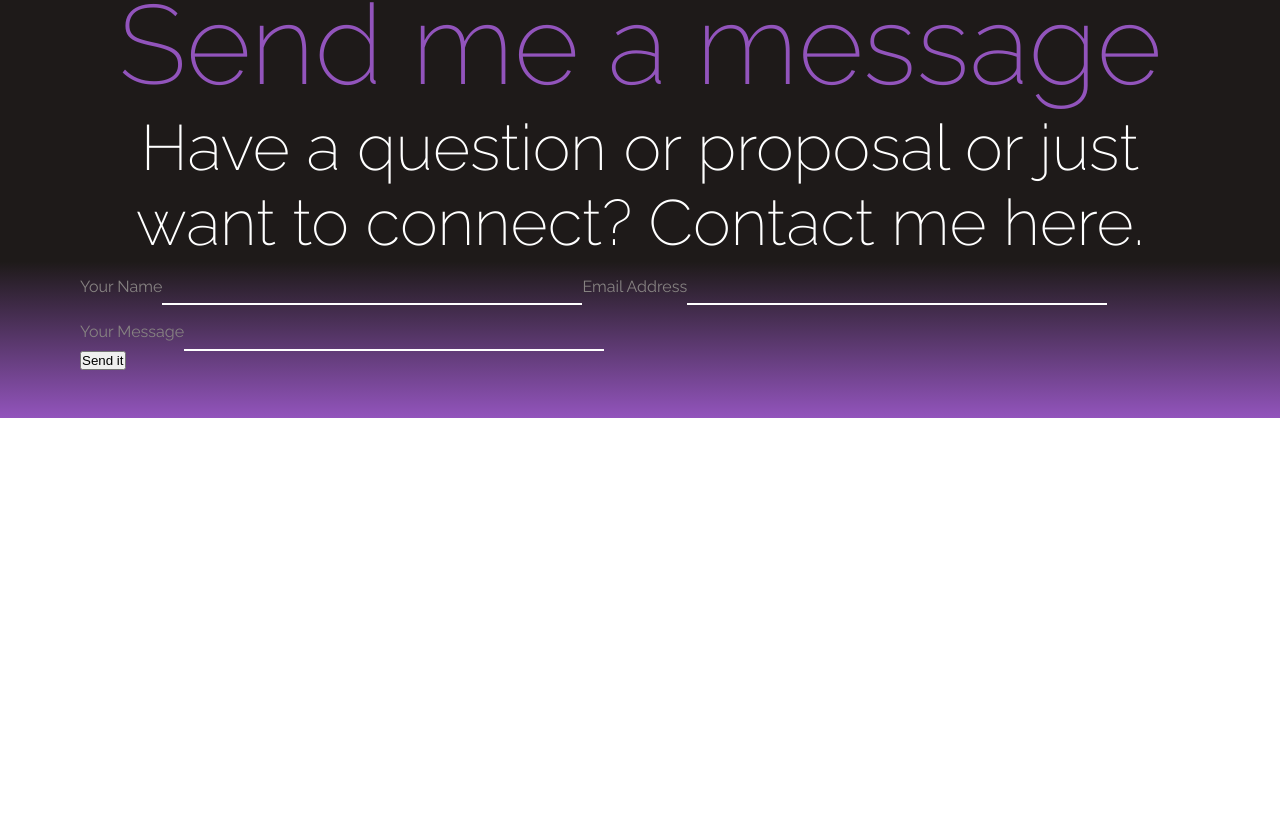
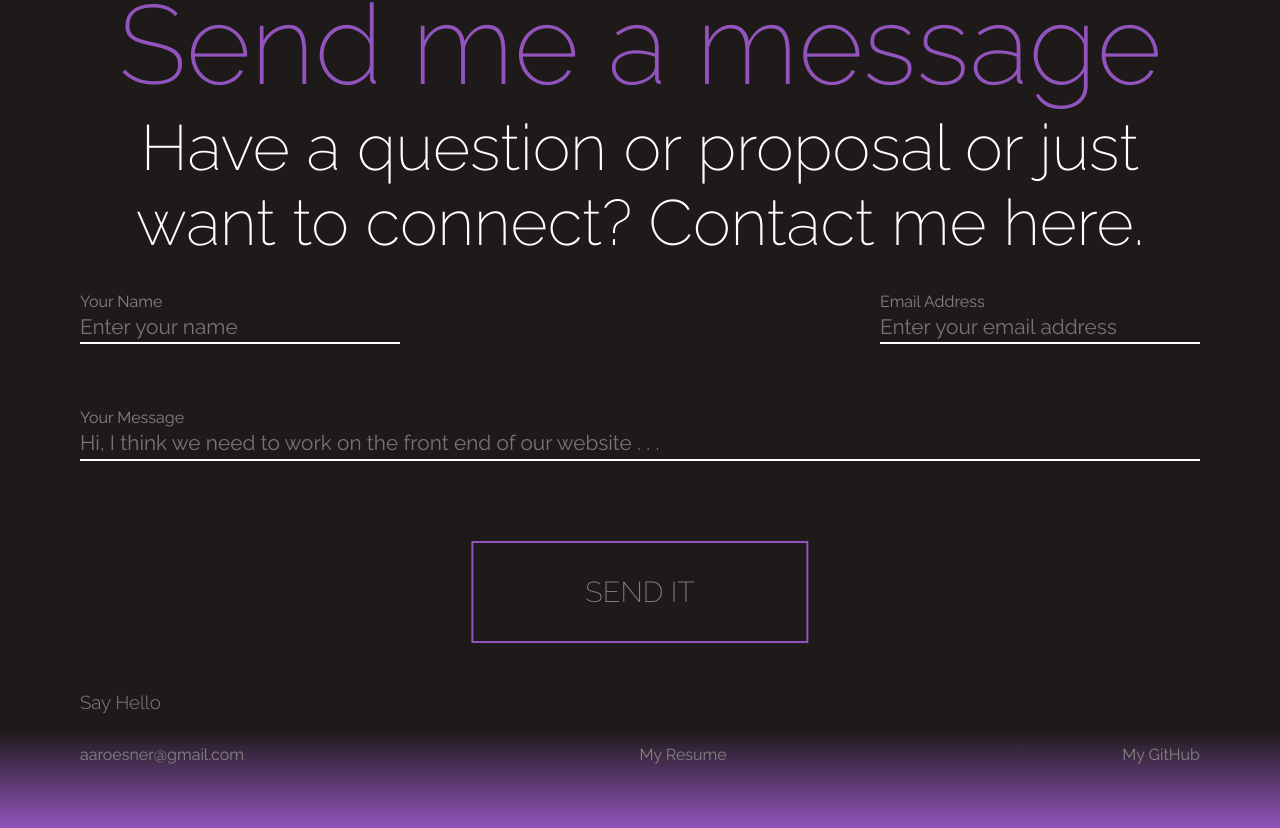
Before and after one commit to roesnera/mars-port-design, a React (Vite) app: page / in a window 1280 px wide. Shown: the part 1146-1974 px from the top of the page. Before the commit the page ends 1564 px from the top, so only its background shows below. Built offline with nearby package versions, Linux system fonts and the light colour scheme.

Commit message:
adds footer, wraps most form styling up

```diff
--- a/src/App.css
+++ b/src/App.css
@@ -13,8 +13,12 @@ body {
   padding: 3rem var(--padding-lr);
   min-height: 100vh;
   font-family: 'Raleway';
-  background: linear-gradient(to bottom, var(--color-primary), var(--color-background) 10%, var(--color-background) 90%, var(--color-primary));
+  background: linear-gradient(to bottom, var(--color-primary), var(--color-background) 5%, var(--color-background) 95%, var(--color-primary));
   background-size: cover;
   background-repeat: no-repeat;
   color: var(--color-secondary);
 }
+
+input {
+  outline: none;
+}
--- a/src/App.jsx
+++ b/src/App.jsx
@@ -3,6 +3,7 @@ import './App.css';
 import Contact from "./Contact";
 import Hero from "./Hero";
 import Projects from "./Projects";
+import Footer from "./Footer";
 
 function App() {
 
@@ -11,6 +12,7 @@ function App() {
       <Hero />
       <Projects />
       <Contact />
+      <Footer />
     </>
   )
 }
--- a/src/Contact/Contact.css
+++ b/src/Contact/Contact.css
@@ -19,24 +19,55 @@
 .contact-form {
     display: flex;
     flex-wrap: wrap;
+    justify-content: space-between;
 }
 
 .contact-form input {
     background-color: transparent;
     border: none;
     border-bottom: 2px solid white;
-    font-size: 2rem;
+    min-width: 20rem;
+    font: 1.3rem 'Raleway';
     padding: .2rem 0;
+    color: rgba(192, 185, 185, 0.755);
+}
+
+.contact-form input:focus {
+    background-color: transparent;
+    border-bottom: 2px solid white;
+}
+
+.form-item {
+    margin: 2rem 0;
 }
 
 .form-name {
-    display: block;
+    display: flex;
+    flex-direction: column;
 }
 
 .form-email {
-
+    display: flex;
+    flex-direction: column;
 }
 
 .form-message {
+    display: flex;
+    flex-direction: column;
     width: 100%;
 }
+
+.form-button {
+    font-size: 1.8rem;
+    font-family: 'Raleway';
+    font-weight: 200;
+    text-transform: uppercase;
+    padding: 2rem 7rem;
+    margin-top: 3rem;
+    margin-left: 50%;
+    transform: translateX(-50%);
+    background: transparent;
+    border: 2px solid var(--color-primary);
+    color: var(--color-secondary);
+    cursor: pointer;
+}
--- a/src/Contact/Contact.jsx
+++ b/src/Contact/Contact.jsx
@@ -29,18 +29,18 @@ export default function Contact() {
   return <section className='contact-section'>
     <h2 className='contact-header'>Send me a message</h2>
     <h4 className="contact-subheader">Have a question or proposal or just want to connect? Contact me here.</h4>
-    <form className='contact-form' action='https://formsubmit.co/aaroesner@gmail.com' method='POST'>
-      <div className="form-name">
+    <form className='contact-form' action='mailto:aaroesner@gmail.com' method='POST' encType='application/x-www-form-urlencoded'>
+      <div className="form-item form-name">
         <label htmlFor="name">Your Name</label>
-        <input type="text" name="name" value={formName} onChange={nameChange}/>
+        <input type="text" name="name" value={formName} onChange={nameChange} placeholder='Enter your name'/>
       </div>
-      <div className="form-email">
+      <div className="form-item form-email">
         <label htmlFor="email">Email Address</label>
-        <input type="text" name="email" value={formEmail} onChange={emailChange}/>
+        <input type="text" name="email" value={formEmail} onChange={emailChange} placeholder='Enter your email address'/>
       </div>
-      <div className="form-message">
+      <div className="form-item form-message">
         <label htmlFor="text">Your Message</label>
-        <input type="text" name="text" value={formMessage} onChange={messageChange}/>
+        <input type="text" name="text" value={formMessage} onChange={messageChange} placeholder='Hi, I think we need to work on the front end of our website . . .'/>
       </div>
       <button type='submit' className='form-button'>Send it</button>
     </form>
--- /dev/null
+++ b/src/Footer/Footer.css
@@ -0,0 +1,23 @@
+footer {
+    margin-top: 2rem;
+    display: flex;
+    flex-direction: column;
+}
+
+footer h3 {
+    font-weight: 300;
+}
+
+.footer-item {
+    margin: 1rem 0;
+}
+
+.footer-list {
+    display: flex;
+    justify-content: space-between;
+}
+
+.footer-list a {
+    text-decoration: none;
+    color: var(--color-secondary);
+}
--- /dev/null
+++ b/src/Footer/Footer.jsx
@@ -0,0 +1,14 @@
+import React from 'react';
+import './Footer.css';
+
+export default function Footer() {
+  return <footer>
+    <h3 className='footer-item'>Say Hello</h3>
+    <div className="footer-item footer-list">
+      <div className="footer-list-item">aaroesner@gmail.com</div>
+      <div className="footer-list-item">My Resume</div>
+      <a className="footer-list-item" rel="noreferrer" href="https://www.github.com/roesnera" target="_blank">My GitHub</a>
+    </div>
+
+  </footer>
+}
--- /dev/null
+++ b/src/Footer/index.js
@@ -0,0 +1,3 @@
+import Footer from './Footer';
+
+export default Footer;
```
